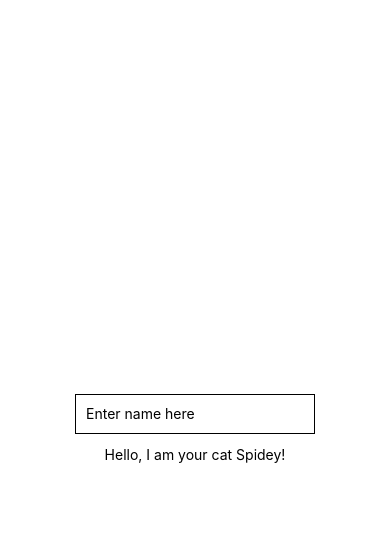
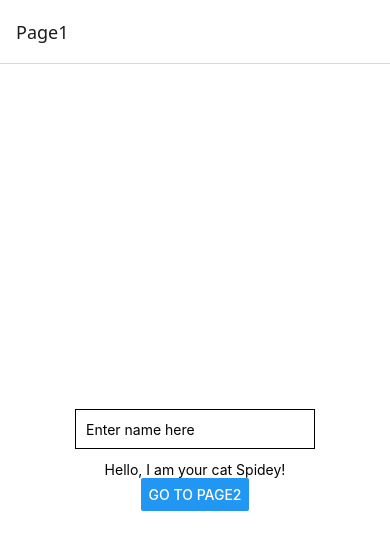
Before and after one commit to CharlieHudson31/MyReactNativeApp, a React Native app: screen /Page1 in a window 390 px wide. Shown: the top 550 px of the page. Built offline with nearby package versions, Linux system fonts and the light colour scheme.

Commit message:
feat 11: Implement StackNavigator for pages
Multiple pages can be navigated with the implementation of a stack based
navigator function.

```diff
--- a/App.js
+++ b/App.js
@@ -1,38 +1,17 @@
-import { StatusBar } from 'expo-status-bar';
-import { ScrollView, StyleSheet, Text, TextInput, View } from 'react-native';
+import React from 'react';
+import { createStackNavigator } from '@react-navigation/stack';
+import { NavigationContainer } from '@react-navigation/native';
+import Page1 from './Page1';
+import Page2 from './Page2';
+const Stack = createStackNavigator();
 
-import React from 'react';
-
-const Cat = () => {
-  const [name, setName] = React.useState('Spidey');
-  //const [text, onChangeText] = React.useState('Useless Text');
+export default function MyNavigator() {
   return (
-    <View style={styles.container}>
-    <TextInput
-    style= {styles.input}
-      onChangeText={(t) => {
-        console.log('Text input changed to:', t)
-        setName(t)}
-      }
-      defaultValue="Enter name here"
-    />
-    <Text>Hello, I am your cat {name}!</Text>
-  </View>
+    <NavigationContainer>
+      <Stack.Navigator>
+        <Stack.Screen name="Page1" component={Page1} />
+        <Stack.Screen name="Page2" component={Page2} />
+      </Stack.Navigator>
+    </NavigationContainer>
   );
-};
-
-export default Cat;
-const styles = StyleSheet.create({
-  container: {
-    flex: 1,
-    backgroundColor: '#fff',
-    alignItems: 'center',
-    justifyContent: 'center',
-  },
-  input: {
-    height: 40,
-    margin: 12,
-    borderWidth: 1,
-    padding: 10,
-  },
-});
+}
--- /dev/null
+++ b/Page1.js
@@ -0,0 +1,43 @@
+import React from 'react';
+import { Button, ScrollView, StyleSheet, Text, TextInput, View } from 'react-native';
+import { useNavigation } from '@react-navigation/native';
+
+const Page1 = () => {
+    const [name, setName] = React.useState('Spidey');
+    const navigation = useNavigation();
+    //const [text, onChangeText] = React.useState('Useless Text');
+    return (
+      <View style={styles.container}>
+      <TextInput
+      style= {styles.input}
+        onChangeText={(t) => {
+          console.log('Text input changed to:', t)
+          setName(t)}
+        }
+        defaultValue="Enter name here"
+      />
+      <Text>Hello, I am your cat {name}!</Text>
+      <Button
+        title="Go to Page2"
+        onPress={() => navigation.navigate('Page2')}
+      />
+    </View>
+    );
+  };
+
+  //export default Cat;
+  const styles = StyleSheet.create({
+    container: {
+      flex: 1,
+      backgroundColor: '#fff',
+      alignItems: 'center',
+      justifyContent: 'center',
+    },
+    input: {
+      height: 40,
+      margin: 12,
+      borderWidth: 1,
+      padding: 10,
+    },
+  });
+export default Page1
--- /dev/null
+++ b/Page2.js
@@ -0,0 +1,16 @@
+import React from 'react';
+import { Button, ScrollView, StyleSheet, Text, TextInput, View } from 'react-native';
+import { useNavigation } from '@react-navigation/native';
+
+export default function Page2 (){
+    const navigation = useNavigation();
+    const MyNavigator = MyNavigator;
+    return (
+    <View>
+        <Text>Hi</Text>
+        <Button
+        title = "Go to Page1"
+        onPress={() => navigation.navigate('Page1')} />
+    </View>
+    )
+}
--- a/package.json
+++ b/package.json
@@ -10,6 +10,7 @@
     "web": "expo start --web"
   },
   "dependencies": {
+    "@react-navigation/stack": "^7.1.0",
     "expo": "~52.0.19",
     "expo-status-bar": "~2.0.0",
     "react": "18.3.1",
```
Also changed, not shown: 1 other file (tests, documents, lock files or other folders).
